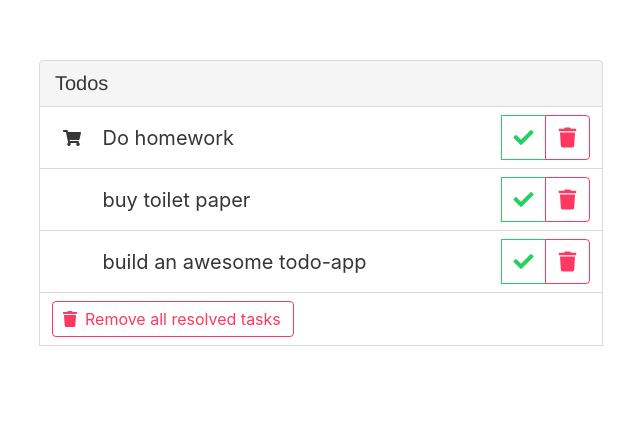
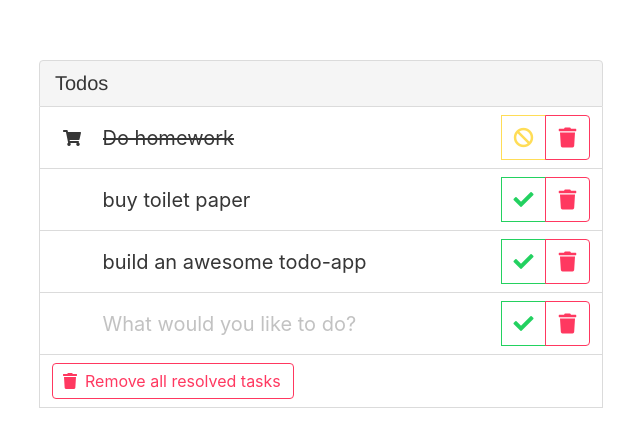
Before and after one commit to janein/vue-todo-app, a Vue app: page / in a window 1280 px wide. Shown: the top 446 px of the page, without its empty margins (319-959 px from the left). Built offline with nearby package versions, Linux system fonts and the light colour scheme.

Commit message:
Only html and (s)css

```diff
--- a/src/App.vue
+++ b/src/App.vue
@@ -5,36 +5,81 @@
         <div class="column is-full-mobile is-two-thirds-tablet is-half-desktop">
           <nav class="panel">
             <p class="panel-heading">Todos</p>
-            <div
-            v-for="(item, index) of items"
-            :item="item"
-            :index="index"
-            :key="`item-${index}`"
-            ref="item"
-            class="item panel-block"
-            :class="{
-    'item--done': item.done
-  }"
-            >
+            <div class="item panel-block item--done">
               <div class="field has-addons item__field">
                 <p class="control item__icon-wrapper">
-                  <span class="icon item__icon" v-if="item.icon">
-                    <i class="fa" :class="[`fa-${item.icon}`]"></i>
+                  <span class="icon item__icon">
+                    <i class="fa fa-shopping-cart"></i>
                   </span>
                 </p>
-                <input
-                class="item__input input is-medium"
-                v-model="item.title"
-                placeholder="What would you like to do?"
-                ref="input" />
+                <input class="item__input input is-medium" placeholder="What would you like to do?" ref="input" value="Do homework" />
                 <p class="control">
-                  <button class="button is-outlined is-medium" :class="{
-            'is-success': !item.done,
-            'is-warning': item.done
-          }">
+                  <button class="button is-outlined is-medium is-warning">
                     <span class="icon is-small">
-                      <i class="fas fa-ban" v-if="item.done"></i>
-                      <i class="fas fa-check" v-else></i>
+                      <i class="fas fa-ban"></i>
+                    </span>
+                  </button>
+                </p>
+                <p class="control">
+                  <button class="button is-danger is-outlined is-medium">
+                    <span class="icon is-small">
+                      <i class="fas fa-trash"></i>
+                    </span>
+                  </button>
+                </p>
+              </div>
+            </div>
+            <div class="item panel-block">
+              <div class="field has-addons item__field">
+                <p class="control item__icon-wrapper">
+                </p>
+                <input class="item__input input is-medium" placeholder="What would you like to do?" ref="input" value="buy toilet paper" />
+                <p class="control">
+                  <button class="button is-outlined is-medium is-success">
+                    <span class="icon is-small">
+                      <i class="fas fa-check"></i>
+                    </span>
+                  </button>
+                </p>
+                <p class="control">
+                  <button class="button is-danger is-outlined is-medium">
+                    <span class="icon is-small">
+                      <i class="fas fa-trash"></i>
+                    </span>
+                  </button>
+                </p>
+              </div>
+            </div>
+            <div class="item panel-block">
+              <div class="field has-addons item__field">
+                <p class="control item__icon-wrapper">
+                </p>
+                <input class="item__input input is-medium" placeholder="What would you like to do?" ref="input" value="build an awesome todo-app" />
+                <p class="control">
+                  <button class="button is-outlined is-medium is-success">
+                    <span class="icon is-small">
+                      <i class="fas fa-check"></i>
+                    </span>
+                  </button>
+                </p>
+                <p class="control">
+                  <button class="button is-danger is-outlined is-medium">
+                    <span class="icon is-small">
+                      <i class="fas fa-trash"></i>
+                    </span>
+                  </button>
+                </p>
+              </div>
+            </div>
+            <div class="item panel-block">
+              <div class="field has-addons item__field">
+                <p class="control item__icon-wrapper">
+                </p>
+                <input class="item__input input is-medium" placeholder="What would you like to do?" ref="input" value="" />
+                <p class="control">
+                  <button class="button is-outlined is-medium is-success">
+                    <span class="icon is-small">
+                      <i class="fas fa-check"></i>
                     </span>
                   </button>
                 </p>
@@ -67,28 +112,9 @@
 </template>
 
 <script>
-
 export default {
   name: "App",
-  data() {
-    return {
-      items: [
-        {
-          title: "Do homework",
-          done: false,
-          icon: "shopping-cart"
-        },
-        {
-          title: "buy toilet paper",
-          done: false,
-        },
-        {
-          title: "build an awesome todo-app",
-          done: false,
-        },
-      ]
-    };
-  },
+  data() {}
 };
 </script>
 
```
Also changed, not shown: src/data/icons.js (deleted, +0 -18 lines).
